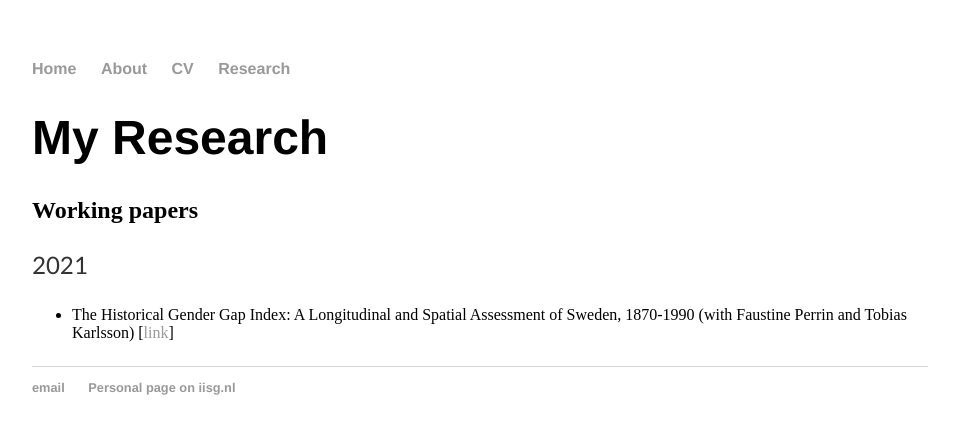
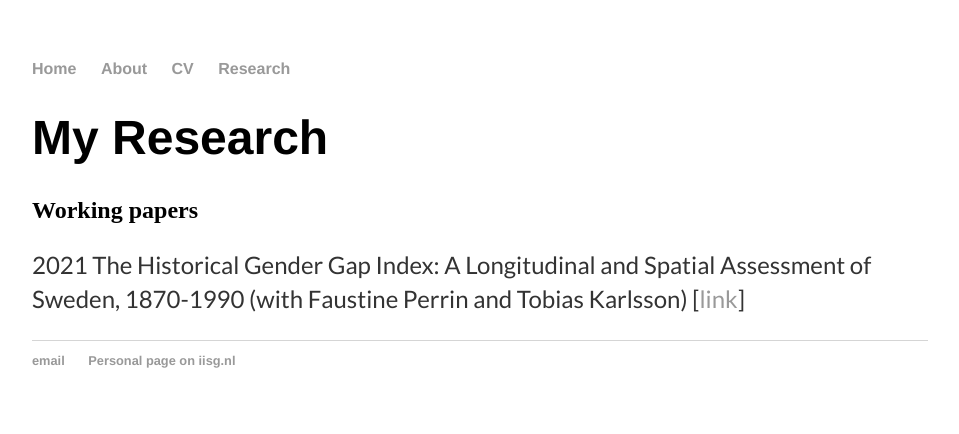
Before and after one commit to kok-joris/kok-joris.github.io, a Jekyll site: the page built from research/index.html, in a window 1280 px wide. Shown: the top 434 px of the page, without its empty margins (160-1119 px from the left). Built offline with Jekyll 4.4.1, drawn with Linux system fonts in a browser that asks for light colours; Markdown is read by kramdown in place of the engine named in the settings.

Commit message:
Update index.html
Got rid of the ordered list

```diff
--- a/research/index.html
+++ b/research/index.html
@@ -7,8 +7,6 @@ title: Research
 	<h2>Working papers</h2>
 	<p>
 	2021
-	<ul>
-  <li>The Historical Gender Gap Index: A Longitudinal and Spatial Assessment of Sweden, 1870-1990 (with Faustine Perrin and Tobias Karlsson) [<a href="https://ideas.repec.org/p/hhs/luekhi/0217.html">link</a>]</li>
-	</ul>
+	The Historical Gender Gap Index: A Longitudinal and Spatial Assessment of Sweden, 1870-1990 (with Faustine Perrin and Tobias Karlsson) [<a href="https://ideas.repec.org/p/hhs/luekhi/0217.html">link</a>]</li>
 	</p>
 </div><!-- /.blurb -->
```
